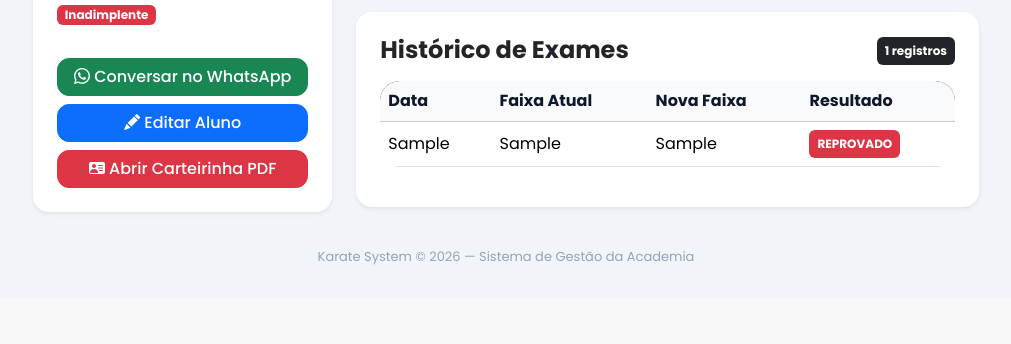
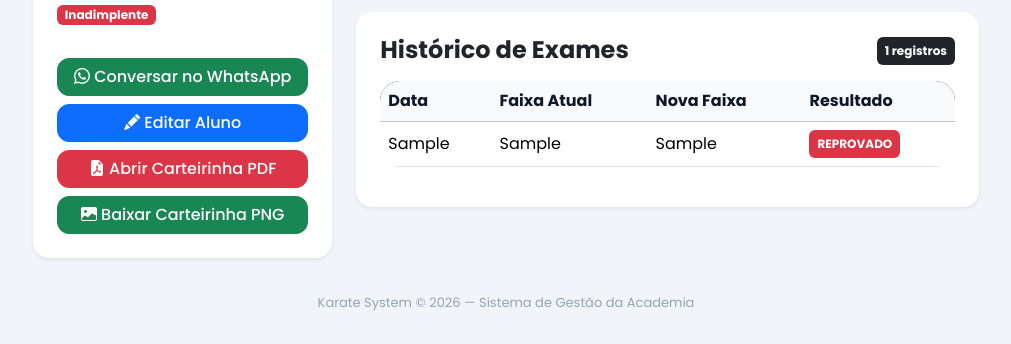
Before and after one commit to roisadi-tech/karate-system, a Flask app: page /aluno/1 in a window 1280 px wide. Shown: the part 917-1261 px from the top of the page, without its empty margins (269-1280 px from the left). Before the commit the page ends 1182 px from the top, so only its background shows below. Run offline with Flask 3, Linux system fonts and the light colour scheme; the visitor is signed in with stand-in values (Sample User, id 1); tables that the repository leaves empty hold one stand-in row (values such as "Sample post"); grey boxes marked "Sample" are stand-in pictures.

Commit message:
Adicionando download da carteirinha em PNG

```diff
--- a/app.py
+++ b/app.py
@@ -1456,14 +1456,10 @@ def perfil_aluno(id):
 
 
 # =====================================
-# CARTEIRINHA DO ALUNO
-# =====================================
-
-@app.route('/carteirinha/<int:id>')
-@login_obrigatorio
-def carteirinha_aluno(id):
-
-    aluno = Aluno.query.get_or_404(id)
+# GERAR ARTE DA CARTEIRINHA
+# =====================================
+
+def gerar_arte_carteirinha(aluno):
 
     base_path = os.path.join(
         app.root_path,
@@ -1474,12 +1470,7 @@ def carteirinha_aluno(id):
 
     if not os.path.exists(base_path):
 
-        flash(
-            f'Modelo da carteirinha não encontrado em {base_path}',
-            'danger'
-        )
-
-        return redirect(f'/aluno/{id}')
+        return None
 
     # ABRE MOCKUP BASE
 
@@ -1742,6 +1733,32 @@ def carteirinha_aluno(id):
         camada
     ).convert('RGB')
 
+    return arte_final
+
+
+# =====================================
+# CARTEIRINHA DO ALUNO EM PDF
+# =====================================
+
+@app.route('/carteirinha/<int:id>')
+@login_obrigatorio
+def carteirinha_aluno(id):
+
+    aluno = Aluno.query.get_or_404(id)
+
+    arte_final = gerar_arte_carteirinha(
+        aluno
+    )
+
+    if arte_final is None:
+
+        flash(
+            'Modelo da carteirinha não encontrado em static/modelos/carteirinha_base.png',
+            'danger'
+        )
+
+        return redirect(f'/aluno/{id}')
+
     # =====================================
     # GERAR PDF PARA IMPRESSÃO
     # =====================================
@@ -1809,6 +1826,46 @@ def carteirinha_aluno(id):
         mimetype='application/pdf',
         as_attachment=False,
         download_name=f'carteirinha_{aluno.id}.pdf'
+    )
+
+
+# =====================================
+# CARTEIRINHA DO ALUNO EM PNG
+# =====================================
+
+@app.route('/carteirinha_png/<int:id>')
+@login_obrigatorio
+def carteirinha_aluno_png(id):
+
+    aluno = Aluno.query.get_or_404(id)
+
+    arte_final = gerar_arte_carteirinha(
+        aluno
+    )
+
+    if arte_final is None:
+
+        flash(
+            'Modelo da carteirinha não encontrado em static/modelos/carteirinha_base.png',
+            'danger'
+        )
+
+        return redirect(f'/aluno/{id}')
+
+    img_buffer = BytesIO()
+
+    arte_final.save(
+        img_buffer,
+        format='PNG'
+    )
+
+    img_buffer.seek(0)
+
+    return send_file(
+        img_buffer,
+        mimetype='image/png',
+        as_attachment=True,
+        download_name=f'carteirinha_{aluno.id}.png'
     )
 
 
--- a/templates/perfil_aluno.html
+++ b/templates/perfil_aluno.html
@@ -248,10 +248,16 @@
                 target="_blank"
                 class="btn btn-danger w-100 mt-2"
             >
+                <i class="bi bi-file-earmark-pdf-fill"></i>
+                Abrir Carteirinha PDF
+            </a>
 
-                <i class="bi bi-person-vcard-fill"></i>
-
-                Abrir Carteirinha PDF
+            <a
+                href="/carteirinha_png/{{ aluno.id }}"
+                class="btn btn-success w-100 mt-2"
+>
+                <i class="bi bi-image-fill"></i>
+                Baixar Carteirinha PNG
             </a>
 
         </div>
```
